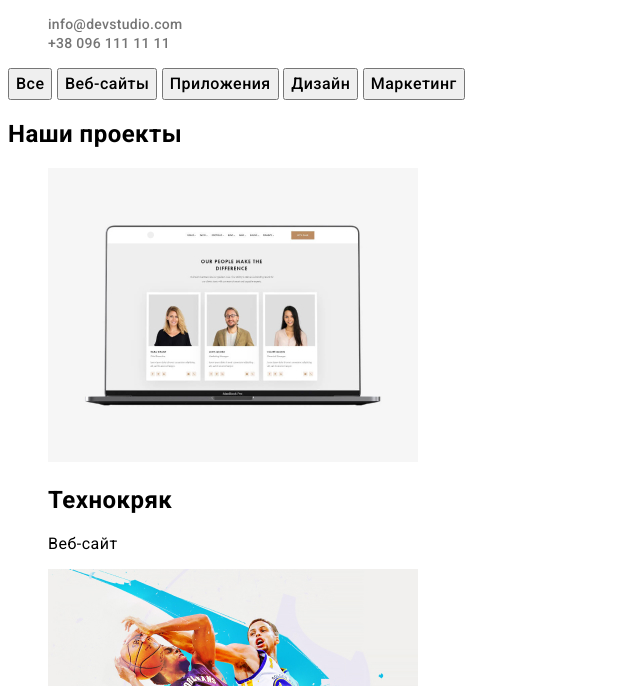
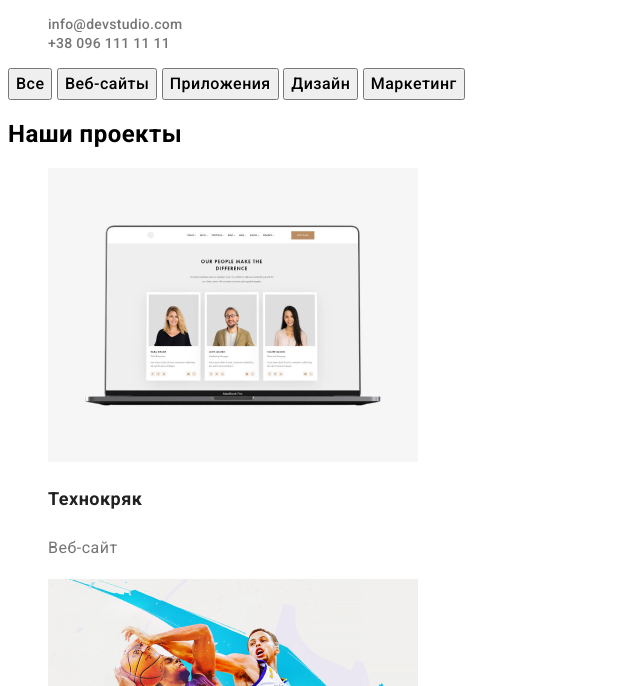
Before and after one commit to irnikshu/goit-markup-hw-02, a plain HTML site: page portfolio.html in a window 1280 px wide. Shown: the part 114-800 px from the top of the page, without its empty margins (0-640 px from the left). Drawn offline with Linux system fonts and the light colour scheme.

Commit message:
исправления согласно комментариев ментора

```diff
--- a/css/styles.css
+++ b/css/styles.css
@@ -106,6 +106,7 @@ body {
 .features-list .text {
   font-size: 14px;
   line-height: 1.71;
+  color: var(--primare-text-color);
 }
 /* Button */
 .button {
@@ -177,17 +178,27 @@ font-style: normal;
 
 /* Портфолио */
 
-.project-list .title {
+/* .project-list .title {
 color: var(--title-text-color);
 font-weight: 700;
 font-size: 18px;
 line-height: 2.0;
 text-decoration: none;
+} */
+
+
 }
 .project-list .text{
-color: var(--primare-text-color);
+color: #757575;
 font-weight: 400;
 font-size: 16px;
 line-height: 1.88;
 text-decoration: none;
 }
+.project-list .title{
+color: #212121;
+font-weight: 700;
+font-size: 18px;
+line-height: 2.0;
+text-decoration: none;
+}
```
